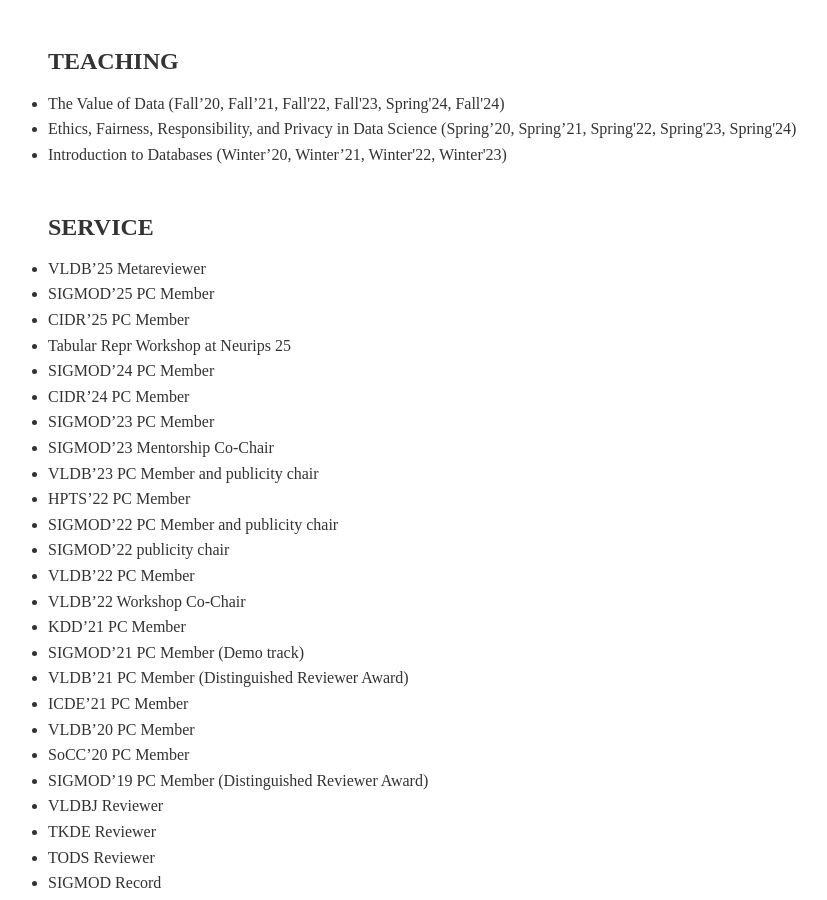
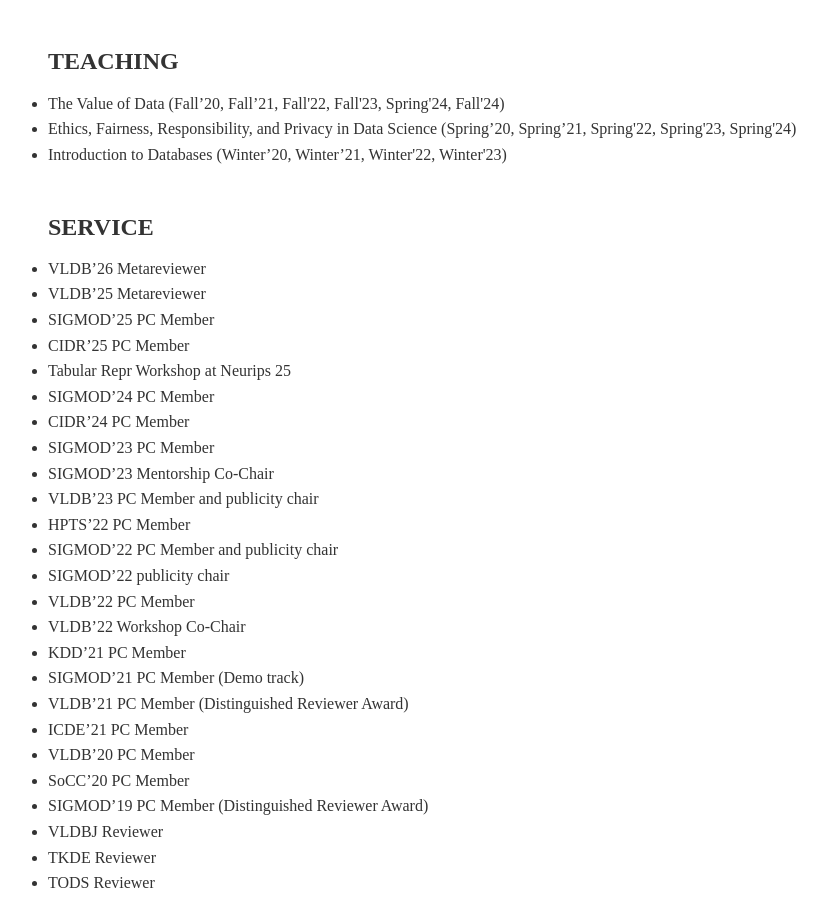
Before and after one commit to raulcf/raulcf.github.io, a Jekyll site: the page index.html, which Jekyll copies as it is, in a window 1280 px wide and 900 px high, scrolled down 5068 px. Shown: the whole window, without its empty margins (92-919 px from the left). Built offline with Jekyll 4.4.1, drawn with Linux system fonts in a browser that asks for light colours; some web fonts are replaced.

Commit message:
vldb 26 metarev

```diff
--- a/index.html
+++ b/index.html
@@ -583,6 +583,7 @@
         <section id="service">
             <h2>SERVICE</h2>
                     <ul>
+                        <li>VLDB’26 Metareviewer</li>
                         <li>VLDB’25 Metareviewer</li>
                         <li>SIGMOD’25 PC Member</li>
                         <li>CIDR’25 PC Member</li>
```
